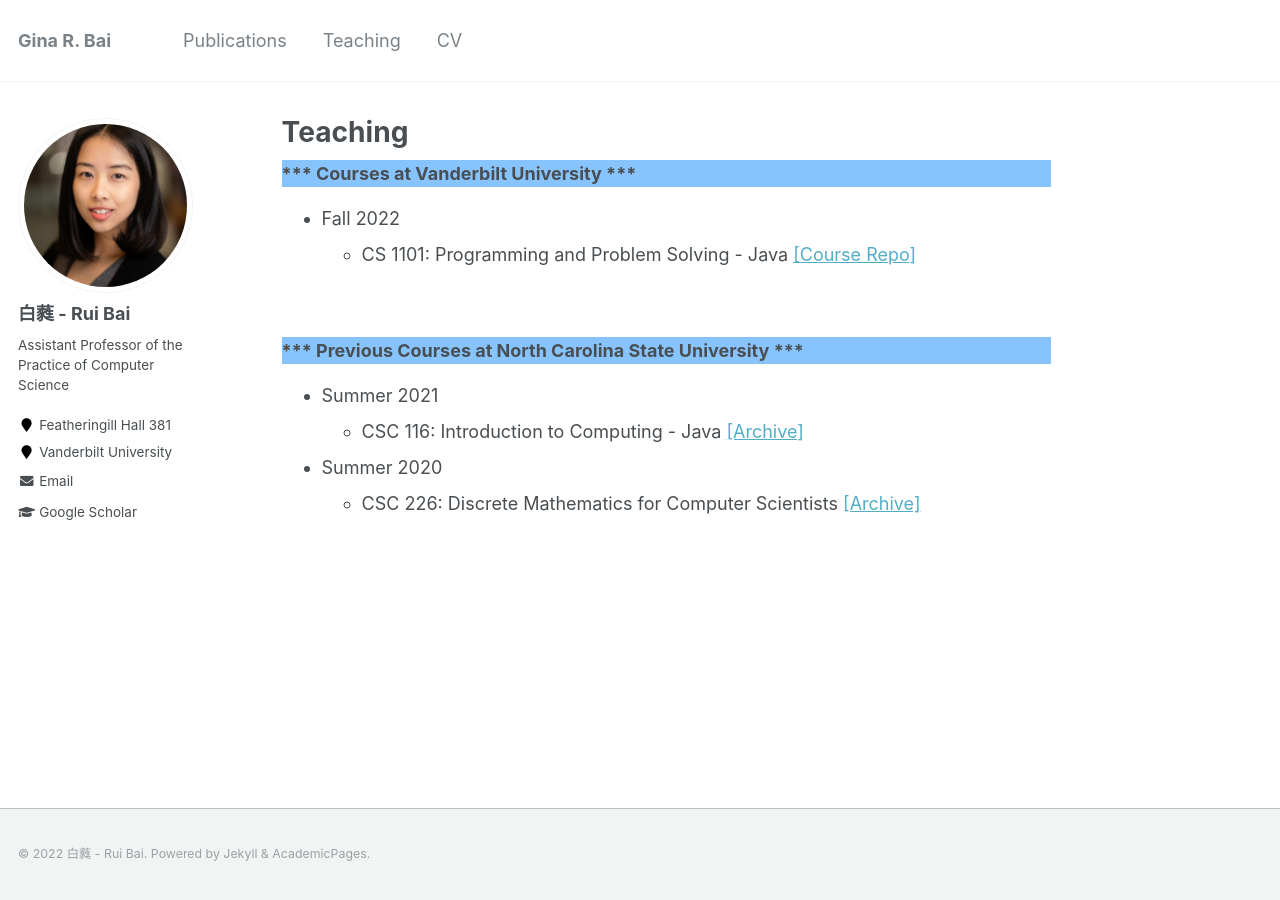
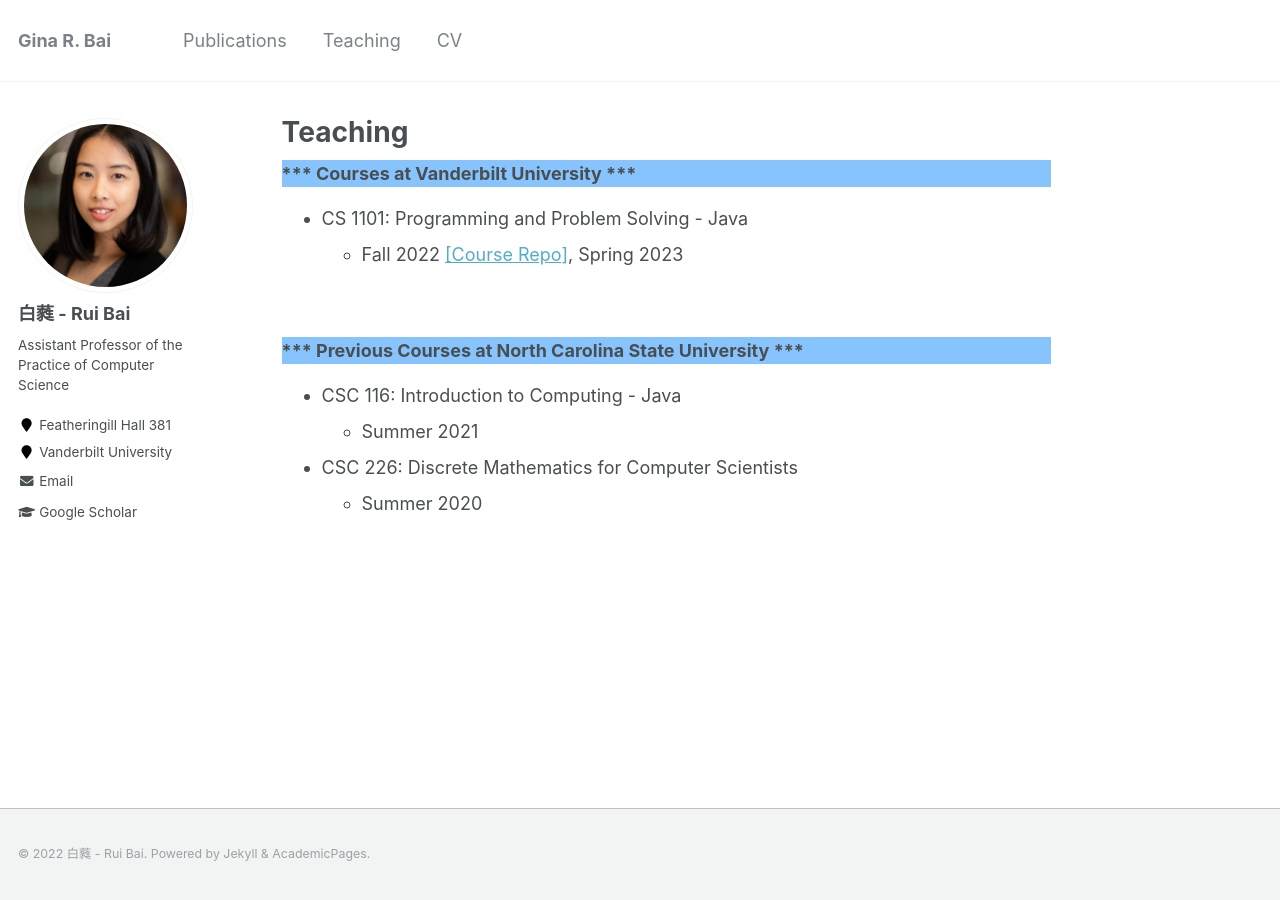
Before and after one commit to ginaBai/ginabai.github.io, a Jekyll site: the page built from _pages/teaching.md, in a window 1280 px wide. Built offline with Jekyll 4.4.1, drawn with Linux system fonts in a browser that asks for light colours.

Commit message:
updated intro

```diff
--- a/_pages/teaching.md
+++ b/_pages/teaching.md
@@ -6,13 +6,13 @@ author_profile: true
 
 <div style="background-color: #87C4FD"><b>*** Courses at Vanderbilt University ***</b></div>
 
-- Fall 2022
-  - CS 1101: Programming and Problem Solving - Java [[Course Repo]](https://github.com/ginaBai/CS1101-Fall22/blob/main/README.md)
+- CS 1101: Programming and Problem Solving - Java
+  - Fall 2022 [[Course Repo]](https://github.com/ginaBai/CS1101-Fall22/blob/main/README.md), Spring 2023
 
 <br>
 <div style="background-color: #87C4FD"><b>*** Previous Courses at North Carolina State University ***</b></div>
 
-- Summer 2021
-  - CSC 116: Introduction to Computing - Java [[Archive]](https://github.com/ginaBai/Summer21-CSC116-IntroToComputing-Java)
-- Summer 2020
-  - CSC 226: Discrete Mathematics for Computer Scientists [[Archive]](https://github.com/ginaBai/Summer20-CSC226-DiscreteMathematics)
+- CSC 116: Introduction to Computing - Java
+  - Summer 2021
+- CSC 226: Discrete Mathematics for Computer Scientists
+  - Summer 2020
```
Also changed, not shown: _pages/about.md (+2 -3 lines).
